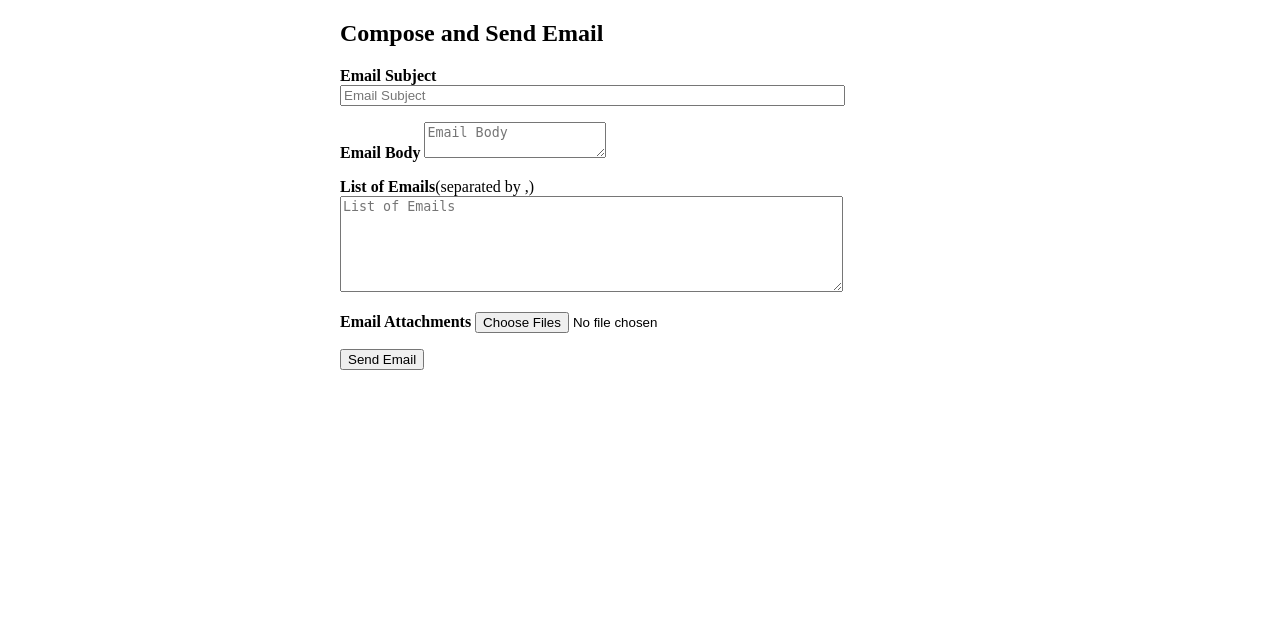
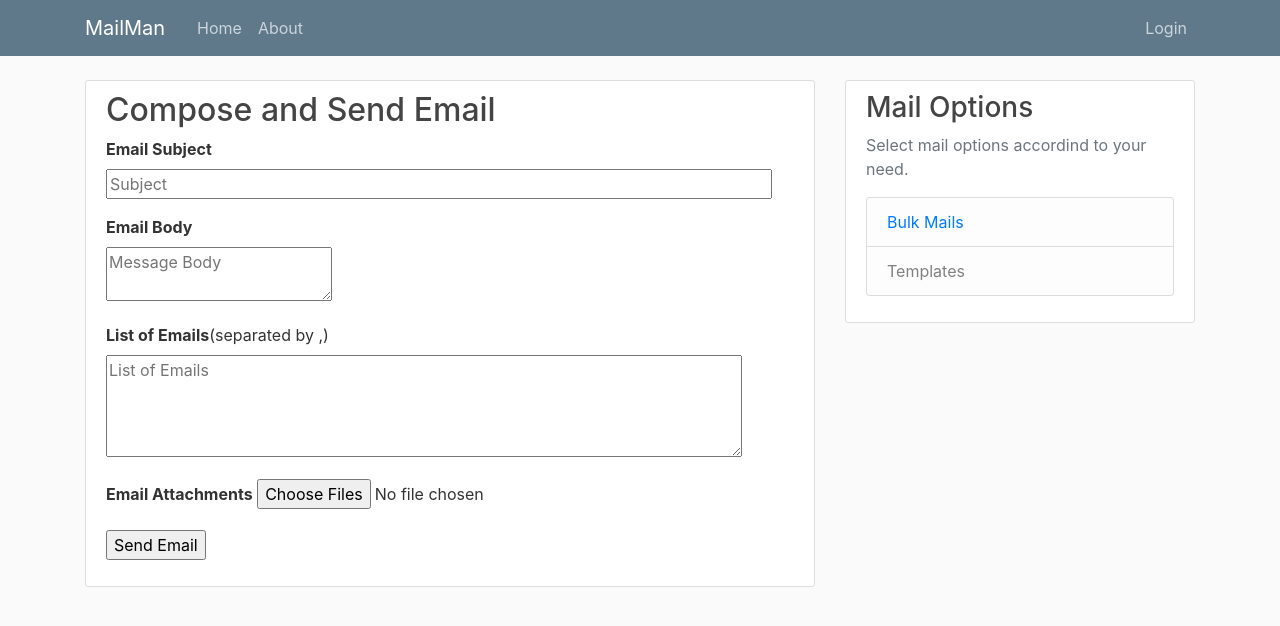
Before and after one commit to elfreki/MailMan, a Flask app: page /fmail in a window 1280 px wide. Shown: the top 626 px of the page. Run offline with Flask 2, Linux system fonts and the light colour scheme; some libraries are stand-ins or nearby versions.

Commit message:
updated email.html and fake.html

```diff
--- a/templates/fake.html
+++ b/templates/fake.html
@@ -1,10 +1,38 @@
 <!DOCTYPE html>
 <html>
 <head>
-	<title>Python Flask Send Bulk Emails</title>
+	<title>Python Flask Send Anonymous Emails</title><meta charset="utf-8">
+	<meta name="viewport" content="width=device-width, initial-scale=1, shrink-to-fit=no">
+
+	<!-- Bootstrap CSS -->
+	<link rel="stylesheet" href="https://maxcdn.bootstrapcdn.com/bootstrap/4.0.0/css/bootstrap.min.css" integrity="sha384-Gn5384xqQ1aoWXA+058RXPxPg6fy4IWvTNh0E263XmFcJlSAwiGgFAW/dAiS6JXm" crossorigin="anonymous">
+
+	<link rel="stylesheet" type="text/css" href="{{ url_for('static', filename='main.css') }}">
 </head>
 <body>
-	<div style="width: 600px; margin: auto;">
+	<header class="site-header">
+		<nav class="navbar navbar-expand-md navbar-dark bg-steel fixed-top">
+			<div class="container">
+				<a class="navbar-brand mr-4" href="/">MailMan</a>
+				<button class="navbar-toggler" type="button" data-toggle="collapse" data-target="#navbarToggle" aria-controls="navbarToggle" aria-expanded="false" aria-label="Toggle navigation">
+					<span class="navbar-toggler-icon"></span>
+				</button>
+				<div class="collapse navbar-collapse" id="navbarToggle">
+					<div class="navbar-nav mr-auto">
+						<a class="nav-item nav-link" href="/">Home</a>
+						<a class="nav-item nav-link" href="/about">About</a>
+					</div>
+					<!-- Navbar Right Side -->
+					<div class="navbar-nav">
+						<a class="nav-item nav-link" href="/log">Login</a>
+					</div>
+				</div>
+			</div>
+		</nav>
+	</header>
+	<main role="main" class="container">
+		<div class="row">
+			<div class="col-md-8"><div class="content-section" >
 				<div>
 					{% with messages = get_flashed_messages() %}
 					{% if messages %}
@@ -16,33 +44,64 @@
 					{% endif %}
 					{% endwith %}
 				</div>
-
 				<div>
 					<form action="/fake" method="post" enctype="multipart/form-data">
 						<h2>Compose and Send Email</h2>
 						<dl>
+							<div class="form-group">
 								<p>
 									<label><strong>Email Subject</strong></label>
-						<input name="email-subject" value="{{ request.form['email-subject'] }}" type="text" placeholder="Email Subject" size="60"/>
+									<input name="email-subject" value="{{ request.form['email-subject'] }}" type="text" placeholder="Subject" size="60"/>
 								</p>
+							</div>
+							<div class="form-group">
 								<p>
 									<label><strong>Email Body</strong></label>
-						<textarea id="email-body" name="email-body" placeholder="Email Body">{{ request.form['email-body'] }}</textarea>
+									<br>
+									<textarea id="email-body" name="email-body" placeholder="Message Body">{{ request.form['email-body'] }}</textarea>
 								</p>
+							</div>
+							<div class="form-group">
 								<p>
 									<label><strong>List of Emails</strong>(separated by ,)</label>
-						<textarea name="emails" placeholder="List of Emails" rows="6" cols="60">{{ request.form['emails'] }}</textarea>
+									<br>
+									<textarea name="emails" placeholder="List of Emails" rows="4" cols="60">{{ request.form['emails'] }}</textarea>
 								</p>
+							</div>
+							<div class="form-group">
 								<p>
 									<label><strong>Email Attachments</strong></label>
 									<input name="email-attachments[]" type="file" multiple="true"/>
 								</p>
+							</div>
 						</dl>
+						<div class="form-group">
 							<p>
 								<input type="submit" value="Send Email">
 							</p>
+						</div>
 					</form>
 				</div>
 			</div>
+
+		</div>
+		<div class="col-md-4">
+			<div class="content-section">
+				<h3>Mail Options</h3>
+				<p class='text-muted'>Select mail options accordind to your need.
+					<ul class="list-group">
+						<li class="list-group-item list-group-item-light"><a href="/login">Bulk Mails</a></li>
+						<li class="list-group-item list-group-item-light">Templates</li>
+					</ul>
+				</p>
+			</div>
+		</div>
+	</div>
+</main>
+<script src="https://cdn.tiny.cloud/1/no-api-key/tinymce/5/tinymce.min.js" referrerpolicy="origin"></script>
+<!-- <script>tinymce.init({selector:'textarea#email-body'});</script> -->
+<script src="https://code.jquery.com/jquery-3.2.1.slim.min.js" integrity="sha384-KJ3o2DKtIkvYIK3UENzmM7KCkRr/rE9/Qpg6aAZGJwFDMVNA/GpGFF93hXpG5KkN" crossorigin="anonymous"></script>
+<script src="https://cdnjs.cloudflare.com/ajax/libs/popper.js/1.12.9/umd/popper.min.js" integrity="sha384-ApNbgh9B+Y1QKtv3Rn7W3mgPxhU9K/ScQsAP7hUibX39j7fakFPskvXusvfa0b4Q" crossorigin="anonymous"></script>
+<script src="https://maxcdn.bootstrapcdn.com/bootstrap/4.0.0/js/bootstrap.min.js" integrity="sha384-JZR6Spejh4U02d8jOt6vLEHfe/JQGiRRSQQxSfFWpi1MquVdAyjUar5+76PVCmYl" crossorigin="anonymous"></script>
 </body>
 </html>
```
Also changed, not shown: templates/emails.html (+66 -6 lines). Lines whose indentation alone changed are shown as unchanged.
